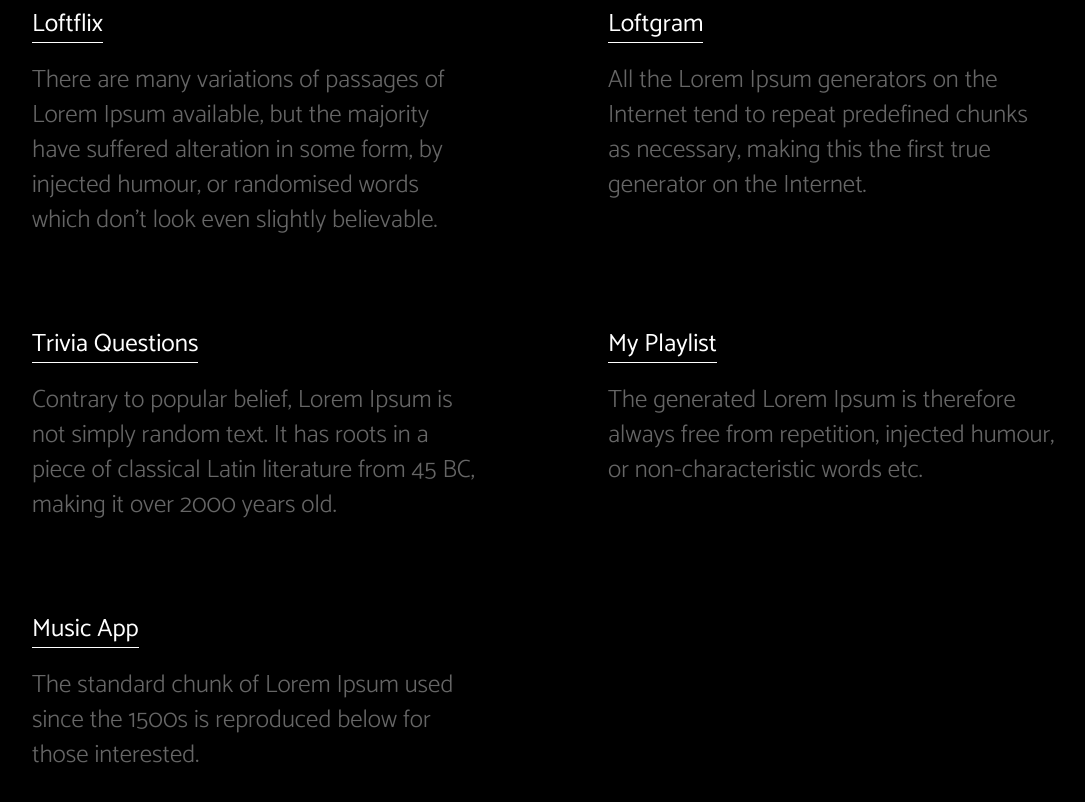
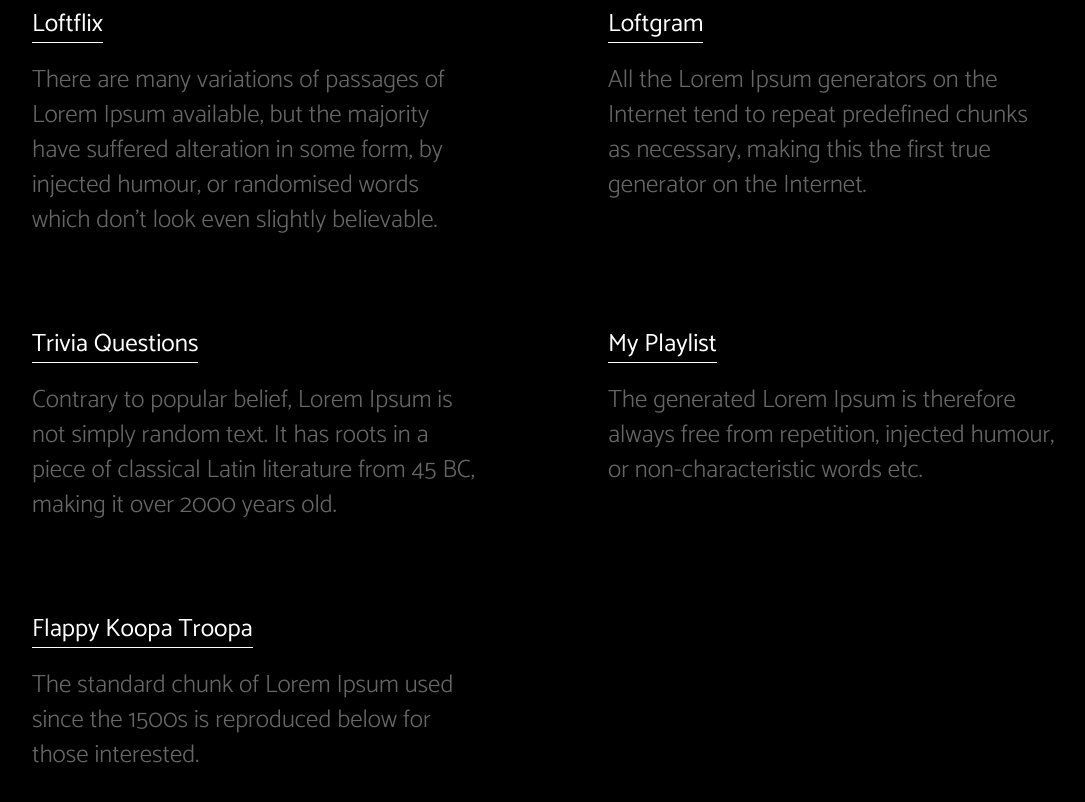
Before and after one commit to TomoyukiEguchi/tomoyukieguchi.github.io, a plain HTML site: page index.html in a window 1280 px wide. Shown: the part 1239-2041 px from the top of the page, without its empty margins (32-1117 px from the left). Drawn offline with nearby package versions, Linux system fonts and the light colour scheme.

Commit message:
modify the title Flappy Koopa Troopa

```diff
--- a/index.html
+++ b/index.html
@@ -76,7 +76,7 @@
           </article>
 
           <article class="project">
-            <a href="https://tomoyukieguchi.github.io/Flappy_Koopa_Troopa/" target="_blank"><span class="uline">Music App</span>
+            <a href="https://tomoyukieguchi.github.io/Flappy_Koopa_Troopa/" target="_blank"><span class="uline">Flappy Koopa Troopa</span>
             <p>
               The standard chunk of Lorem Ipsum used since the 1500s is reproduced below for those interested.
             </p>
```
